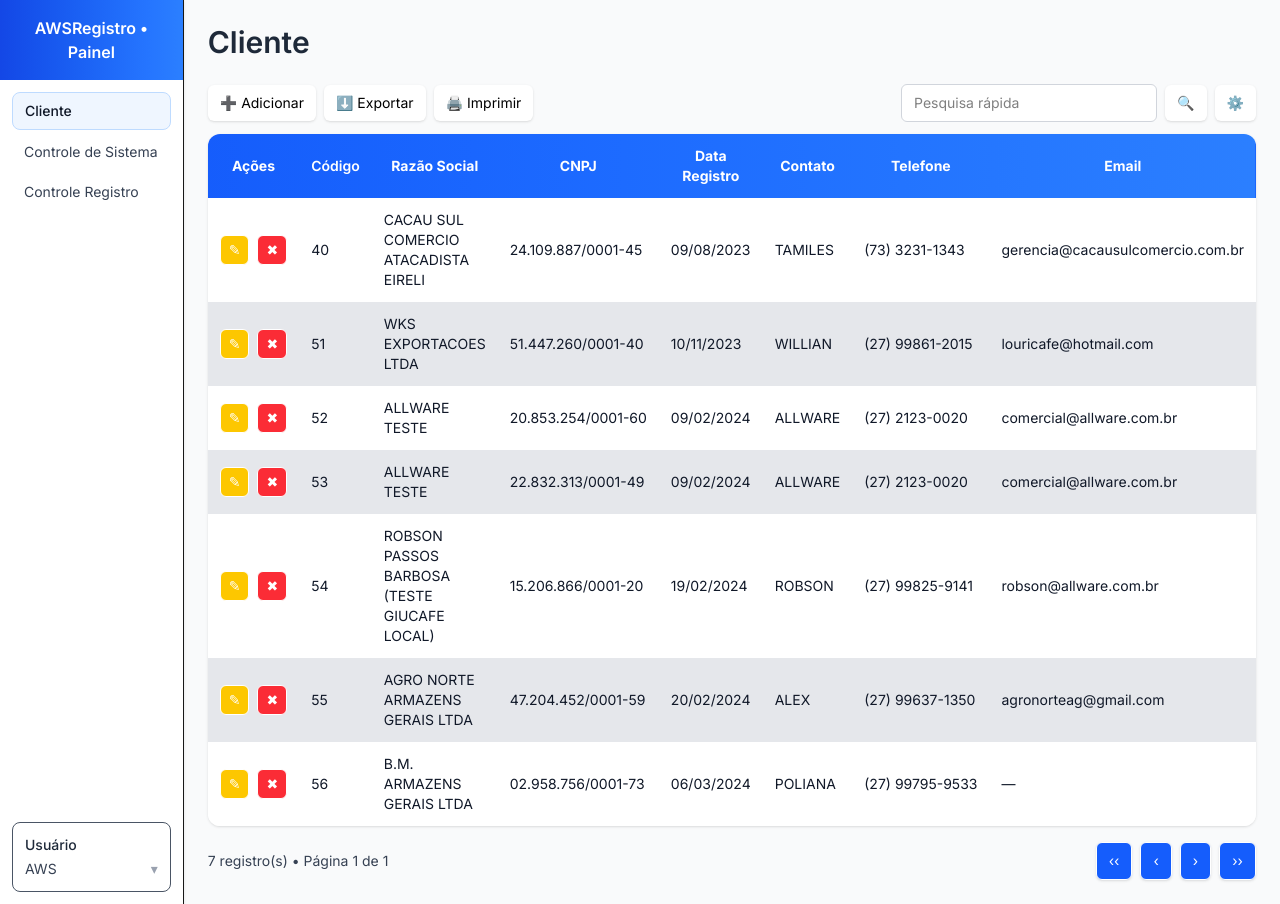
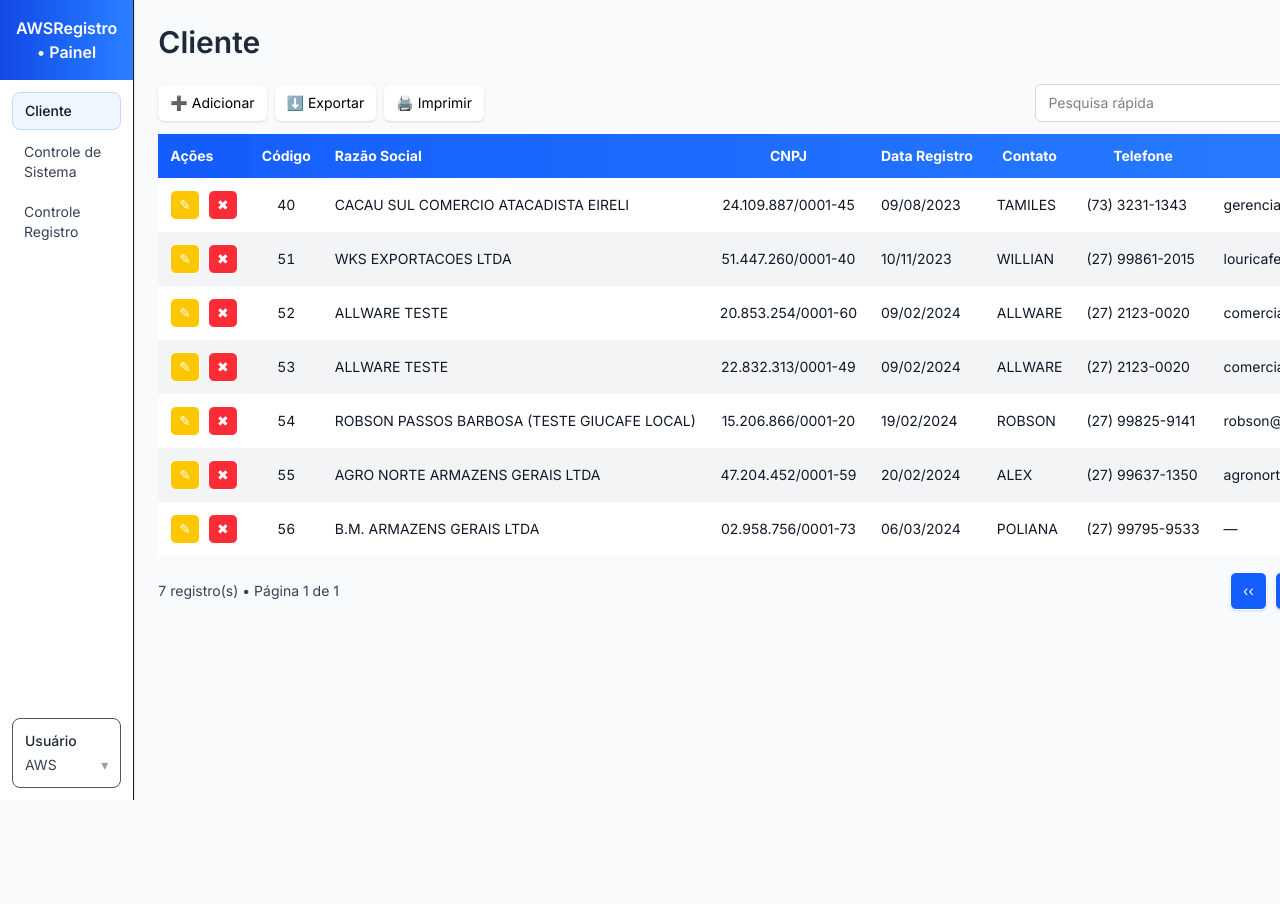
Before and after one commit to justRenzinza/AWSRegistro, a Next.js app: page /clientes in a window 1280 px wide. After the commit the page ends 800 px from the top, so only its background shows below. Built offline with nearby package versions, Linux system fonts and the light colour scheme.

Commit message:
alteraçoes e estudos sobre responsividade

```diff
--- a/app/(pages)/clientes/page.tsx
+++ b/app/(pages)/clientes/page.tsx
@@ -2,8 +2,6 @@
 
 import { useMemo, useState } from "react";
 import { toCSV, downloadCSV } from "../../helpers/export";
-import { matchFields } from "../../helpers/search";
-
 
 /* ========= tipos ========= */
 export type Cliente = {
@@ -88,26 +86,17 @@
 	const [editForm, setEditForm] = useState<Partial<Cliente>>({});
 	const [errors, setErrors] = useState<{ cnpj?: string; email?: string }>({});
 
-	const filtered = useMemo(() => {
+	/* busca (código, razão social, cnpj, data, contato, telefone, email) */
+	const filtered = useMemo<Cliente[]>(() => {
 		const q = query.trim().toLowerCase();
-
-	// busca por razaoSocial, codigo, email (e também cnpj/telefone/contato/dataRegistro)
-	let data = rows.filter(r =>
-		matchFields(
-			r,
-			q,
-			["razaoSocial", "codigo", "email", "cnpj", "telefone", "contato", "dataRegistro"]
-		)
+		let data = rows.filter((r) =>
+			[r.codigo, r.razaoSocial, r.cnpj, r.dataRegistro, r.contato, r.telefone, r.email]
+				.join(" ")
+				.toLowerCase()
+				.includes(q)
 		);
-
-	// ordenação
 		if (sortKey && sortDir) {
 			data = [...data].sort((a, b) => {
-			if (sortKey === "codigo") {
-				const na = Number(a.codigo) || 0;
-				const nb = Number(b.codigo) || 0;
-				return sortDir === "asc" ? na - nb : nb - na;
-			}
 				const va = String(a[sortKey] ?? "").toLowerCase();
 				const vb = String(b[sortKey] ?? "").toLowerCase();
 				if (va < vb) return sortDir === "asc" ? -1 : 1;
@@ -115,7 +104,6 @@
 				return 0;
 			});
 		}
-
 		return data;
 	}, [rows, query, sortKey, sortDir]);
 
@@ -265,19 +253,16 @@
 				{/* área principal */}
 				<div className="flex-1">
 					{/* topo mobile */}
-					<div className="sticky top-0 z-10 flex items-center gap-3 border-b bg-white px-4 py-3 sm:hidden">
+					<div className="sticky top-0 z-10 flex items-center gap-3 border-b bg-gradient-to-r from-blue-600 to-blue-500 px-4 py-3 sm:hidden">
 						<button
 							className="rounded-md border px-3 py-2 text-sm shadow transition-transform hover:scale-105"
 							onClick={() => setOpenSidebar(true)}
-							aria-label="Abrir menu"
-						>
-							☰
-						</button>
-						<div className="ml-1 font-medium">Cliente</div>
+							aria-label="Abrir menu">☰</button>
+						<div className="ml-1 font-semibold">AWSRegistro | Painel</div>
 					</div>
 
 					<main className="mx-auto max-w-7xl p-4 md:p-6">
-						<h1 className="mb-6 text-3xl font-semibold text-gray-800">Cliente</h1>
+						<h1 className="mb-6 text-2xl sm:text-3xl font-semibold text-gray-800">Cliente</h1>
 
 						{/* ações + busca */}
 						<div className="mb-3 flex flex-col gap-3 md:flex-row md:items-center md:justify-between">
@@ -293,70 +278,126 @@
 									placeholder="Pesquisa rápida"
 									value={query}
 									onChange={(e) => { setQuery(e.target.value); setPage(1); }}
-									className="w-64 rounded-md border text-black border-gray-300 bg-white px-3 py-2 text-sm"
+									className="w-full sm:w-64 rounded-md border text-black border-gray-300 bg-white px-3 py-2 text-sm"
 								/>
 								<button className="rounded-md bg-white px-3 py-2 text-sm shadow">🔍</button>
 								<button className="rounded-md bg-white px-3 py-2 text-sm shadow">⚙️</button>
 							</div>
 						</div>
 
-						{/* tabela */}
-						<div className="overflow-hidden rounded-xl bg-white shadow">
-							<table className="min-w-full border-separate border-spacing-0">
+						{/* TABELA — scroll só aqui; sticky apenas no md+ */}
+<div className="-mx-4 sm:mx-0 relative">
+	{/* este é o ÚNICO lugar com overflow-x */}
+	<div className="overflow-x-auto no-scrollbar touch-pan-x px-4 sm:px-0">
+		{/* 👇 Força a largura mínima no wrapper, NÃO no <table> */}
+		<div className="min-w-[980px] md:min-w-0">
+			<table className="w-full table-auto border-separate border-spacing-0 text-xs sm:text-sm bg-white rounded-xl shadow">
 				<thead>
-									<tr className="bg-gradient-to-r from-blue-600 to-blue-500 text-center text-sm text-white">
-										<th className="sticky top-0 z-[1] w-28 px-3 py-3">Ações</th>
-										<th className="font-semibold sticky top-0 z-[1] w-24 cursor-pointer px-3 py-3" onClick={() => toggleSort("codigo")}>Código {sortKey === "codigo" ? (sortDir === "asc" ? "▲" : "▼") : ""}</th>
-										<th className="sticky top-0 z-[1] cursor-pointer px-3 py-3" onClick={() => toggleSort("razaoSocial")}>Razão Social {sortKey === "razaoSocial" ? (sortDir === "asc" ? "▲" : "▼") : ""}</th>
-										<th className="sticky top-0 z-[1] cursor-pointer px-3 py-3" onClick={() => toggleSort("cnpj")}>CNPJ {sortKey === "cnpj" ? (sortDir === "asc" ? "▲" : "▼") : ""}</th>
-										<th className="sticky top-0 z-[1] cursor-pointer px-3 py-3" onClick={() => toggleSort("dataRegistro")}>Data Registro {sortKey === "dataRegistro" ? (sortDir === "asc" ? "▲" : "▼") : ""}</th>
-										<th className="sticky top-0 z-[1] cursor-pointer px-3 py-3" onClick={() => toggleSort("contato")}>Contato {sortKey === "contato" ? (sortDir === "asc" ? "▲" : "▼") : ""}</th>
-										<th className="sticky top-0 z-[1] cursor-pointer px-3 py-3" onClick={() => toggleSort("telefone")}>Telefone {sortKey === "telefone" ? (sortDir === "asc" ? "▲" : "▼") : ""}</th>
-										<th className="sticky top-0 z-[1] cursor-pointer px-3 py-3" onClick={() => toggleSort("email")}>Email {sortKey === "email" ? (sortDir === "asc" ? "▲" : "▼") : ""}</th>
+					<tr className="bg-gradient-to-r from-blue-600 to-blue-500 text-white">
+						{/* sticky só em md+ */}
+						<th className="px-3 py-3 w-28 text-left whitespace-nowrap md:sticky md:left-0 md:z-20 md:bg-blue-600/95 md:backdrop-blur">
+							Ações
+						</th>
+						<th
+							className="px-3 py-3 w-20 text-center whitespace-nowrap cursor-pointer"
+							onClick={() => toggleSort("codigo")}
+						>
+							Código {sortKey === "codigo" ? (sortDir === "asc" ? "▲" : "▼") : ""}
+						</th>
+						<th
+							className="px-3 py-3 text-left whitespace-nowrap cursor-pointer"
+							onClick={() => toggleSort("razaoSocial")}
+						>
+							Razão Social {sortKey === "razaoSocial" ? (sortDir === "asc" ? "▲" : "▼") : ""}
+						</th>
+						<th
+							className="px-3 py-3 text-center whitespace-nowrap cursor-pointer"
+							onClick={() => toggleSort("cnpj")}
+						>
+							CNPJ {sortKey === "cnpj" ? (sortDir === "asc" ? "▲" : "▼") : ""}
+						</th>
+						<th
+							className="px-3 py-3 whitespace-nowrap hidden sm:table-cell cursor-pointer"
+							onClick={() => toggleSort("dataRegistro")}
+						>
+							Data Registro {sortKey === "dataRegistro" ? (sortDir === "asc" ? "▲" : "▼") : ""}
+						</th>
+						<th
+							className="px-3 py-3 whitespace-nowrap hidden sm:table-cell cursor-pointer"
+							onClick={() => toggleSort("contato")}
+						>
+							Contato {sortKey === "contato" ? (sortDir === "asc" ? "▲" : "▼") : ""}
+						</th>
+						<th
+							className="px-3 py-3 whitespace-nowrap hidden sm:table-cell cursor-pointer"
+							onClick={() => toggleSort("telefone")}
+						>
+							Telefone {sortKey === "telefone" ? (sortDir === "asc" ? "▲" : "▼") : ""}
+						</th>
+						<th
+							className="px-3 py-3 whitespace-nowrap hidden sm:table-cell cursor-pointer"
+							onClick={() => toggleSort("email")}
+						>
+							Email {sortKey === "email" ? (sortDir === "asc" ? "▲" : "▼") : ""}
+						</th>
 					</tr>
 				</thead>
-								<tbody className="text-sm text-gray-900">
+
+				<tbody className="text-gray-900">
 					{pageData.map((r, idx) => (
-										<tr key={r.id} className={idx % 2 === 0 ? "bg-white" : "bg-gray-200"}>
-											<td className="px-3 py-3">
-												<div className="flex items-center justify-center gap-2">
+						<tr key={r.id} className={idx % 2 === 0 ? "bg-white" : "bg-gray-100"}>
+							{/* sticky só em md+; no mobile libera o arraste */}
+							<td className="px-3 py-3 md:sticky md:left-0 md:z-10 md:bg-inherit">
+								<div className="flex items-center justify-center gap-2 select-none">
 									<button
 										onClick={() => handleEditOpen(r.id)}
-														className="rounded-md border text-white bg-yellow-400 px-2 py-1 hover:bg-yellow-500 hover:scale-105 transition"
+										className="rounded-md border text-white bg-yellow-400 px-2 py-1 hover:bg-yellow-500 transition"
 										title="Editar"
 									>
 										✎
 									</button>
 									<button
 										onClick={() => handleDelete(r.id)}
-														className="rounded-md border bg-red-500 text-white px-2 py-1 hover:bg-red-600 hover:scale-105 transition"
+										className="rounded-md border bg-red-500 text-white px-2 py-1 hover:bg-red-600 transition"
 										title="Excluir"
 									>
 										✖
 									</button>
 								</div>
 							</td>
-											<td className="px-3 py-3">{r.codigo}</td>
-											<td className="px-3 py-3">{r.razaoSocial}</td>
-											<td className="px-3 py-3 whitespace-nowrap">{formatCNPJ(r.cnpj)}</td>
-											<td className="px-3 py-3">{r.dataRegistro}</td>
-											<td className="px-3 py-3">{r.contato}</td>
-											<td className="px-3 py-3 whitespace-nowrap">{formatPhone(r.telefone)}</td>
-											<td className="px-3 py-3">
+
+							<td className="px-3 py-3 whitespace-nowrap text-center tabular-nums">{r.codigo}</td>
+							<td className="px-3 py-3 whitespace-nowrap">{r.razaoSocial}</td>
+							<td className="px-3 py-3 whitespace-nowrap text-center">{formatCNPJ(r.cnpj)}</td>
+							<td className="px-3 py-3 whitespace-nowrap hidden sm:table-cell">{r.dataRegistro}</td>
+							<td className="px-3 py-3 whitespace-nowrap hidden sm:table-cell">{r.contato}</td>
+							<td className="px-3 py-3 whitespace-nowrap hidden sm:table-cell">{formatPhone(r.telefone)}</td>
+							<td className="px-3 py-3 whitespace-nowrap hidden sm:table-cell">
 								<a href={`mailto:${r.email}`} className="underline-offset-2 hover:underline">
 									{r.email}
 								</a>
 							</td>
 						</tr>
 					))}
+
 					{pageData.length === 0 && (
 						<tr>
-											<td className="px-3 py-8 text-center text-gray-500" colSpan={8}>Nenhum registro encontrado.</td>
+							<td className="px-3 py-8 text-center text-gray-500" colSpan={8}>
+								Nenhum registro encontrado.
+							</td>
 						</tr>
 					)}
 				</tbody>
 			</table>
 		</div>
+	</div>
+</div>
+
+
+
+
+
+
 
 						{/* paginação */}
 						<div className="mt-4 flex flex-wrap items-center justify-between gap-3 text-black">
@@ -374,7 +415,7 @@
 
 			{/* popup adicionar/editar */}
 			{editingId !== null && (
-				<div className="fixed inset-0 z-50 flex items-center justify-center bg-black/50">
+				<div className="fixed inset-0 z-50 flex items-center justify-center bg-black/50 p-3">
 					<div className="w-full max-w-2xl rounded-xl bg-white p-6 shadow-lg">
 						<h2 className="mb-4 text-xl font-semibold text-blue-700">
 							{editingId === 0 ? "Adicionar Cliente" : "Editar Cliente"}
--- a/app/(pages)/controle-sistema/page.tsx
+++ b/app/(pages)/controle-sistema/page.tsx
@@ -1,12 +1,10 @@
 "use client";
 
 import { useMemo, useState } from "react";
-import { matchFields } from "../../helpers/search";
 
 /* ------------ base de clientes (para o select) ----------- */
-type Cliente = { id: number; nome: string };
-
-const clientes: Cliente[] = [
+type ClienteBase = { id: number; nome: string; };
+const clientes: ClienteBase[] = [
 	{ id: 1, nome: "CACAU SUL COMERCIO ATACADISTA EIRELI" },
 	{ id: 2, nome: "WKS EXPORTACOES LTDA" },
 	{ id: 3, nome: "ALLWARE TESTE" },
@@ -16,14 +14,8 @@
 	{ id: 7, nome: "B.M. ARMAZENS GERAIS LTDA" },
 ];
 
-/* ------------ opções de sistemas para o select ----------- */
-const sistemas = [
-	"SACEX",
-	"ERP Allware",
-	"Portal Cliente",
-	"Financeiro",
-	"Mobile App",
-] as const;
+/* ------------ opções de sistemas ----------- */
+const sistemas = ["SACEX"] as const;
 
 type StatusContrato =
 	| "Regular"
@@ -40,8 +32,11 @@
 	status: StatusContrato;
 };
 
-/* ------------ seed: exemplo p/ TODOS os clientes ---------- */
+/* ------------ seed ----------- */
 const seed: ControleSistema[] = clientes.map((c, idx) => {
+	const sist = sistemas[idx % sistemas.length];
+	const lic = [5, 3, 12, 8, 2, 10, 6][idx % 7];
+	const dias = [31, 15, 7, 10, 20, 5, 30][idx % 7];
 	const statusPool: StatusContrato[] = [
 		"Regular",
 		"Irregular (Sem Restrição)",
@@ -51,9 +46,9 @@
 	return {
 		id: 100 + idx,
 		clienteId: c.id,
-		sistema: sistemas[idx % sistemas.length],
-		qtdLicenca: [5, 3, 12, 8, 2, 10, 6][idx % 7],
-		qtdDiaLiberacao: [31, 15, 7, 10, 20, 5, 30][idx % 7],
+		sistema: sist,
+		qtdLicenca: lic,
+		qtdDiaLiberacao: dias,
 		status: statusPool[idx % statusPool.length],
 	};
 });
@@ -97,21 +92,20 @@
 
 	const filtered = useMemo(() => {
 		const q = query.trim().toLowerCase();
-
 		let data = rows.filter(r =>
-			matchFields(
-				r,
-				q,
-				["sistema", "qtdLicenca", "qtdDiaLiberacao", "status"],
-				[nomeCliente(r.clienteId)]
-			)
+			[
+				nomeCliente(r.clienteId),
+				r.sistema,
+				String(r.qtdLicenca),
+				String(r.qtdDiaLiberacao),
+				r.status,
+			].join(" ").toLowerCase().includes(q)
 		);
 
 		if (sortKey && sortDir) {
 			data = [...data].sort((a, b) => {
 				let va = "";
 				let vb = "";
-
 				if (sortKey === "cliente") {
 					va = nomeCliente(a.clienteId).toLowerCase();
 					vb = nomeCliente(b.clienteId).toLowerCase();
@@ -119,16 +113,13 @@
 					va = String(a[sortKey] ?? "").toLowerCase();
 					vb = String(b[sortKey] ?? "").toLowerCase();
 				}
-
 				if (va < vb) return sortDir === "asc" ? -1 : 1;
 				if (va > vb) return sortDir === "asc" ? 1 : -1;
 				return 0;
 			});
 		}
-
-	return data;
-}, [rows, query, sortKey, sortDir]);
-
+		return data;
+	}, [rows, query, sortKey, sortDir]);
 
 	const totalPages = Math.max(1, Math.ceil(filtered.length / pageSize));
 	const pageData = filtered.slice((page - 1) * pageSize, page * pageSize);
@@ -204,30 +195,22 @@
 	return (
 		<div className="min-h-screen bg-gray-50">
 			<div className="flex">
-				{/* ============ SIDEBAR (DESKTOP) — AJUSTADA ========= */}
+				{/* sidebar (desktop) */}
 				<aside className="hidden sm:flex sm:flex-col sm:w-64 sm:min-h-screen sm:sticky sm:top-0 sm:bg-white sm:shadow sm:border-r">
 					<div className="bg-gradient-to-r from-blue-700 to-blue-500 p-4 text-white">
-						<div className="font-semibold flex-1 text-center">AWSRegistro • Painel</div>
+						<div className="flex items-center gap-3">
+							<div className="font-semibold flex-1 text-center">AWSRegistro • Painel</div>
+						</div>
 					</div>
 
 					<nav className="flex-1 p-3">
-						<a
-							href="/clientes"
-							className="mb-1 block rounded-lg px-3 py-2 text-sm text-gray-700 hover:bg-gray-100"
-						>
+						<a href="/clientes" className="mb-1 block rounded-lg px-3 py-2 text-sm text-gray-700 hover:bg-gray-100">
 							Cliente
 						</a>
-						<a
-							href="/controle-sistema"
-							className="mb-1 flex items-center justify-between rounded-lg px-3 py-2 text-sm font-medium text-gray-900 bg-blue-50 border border-blue-200"
-						>
+						<a href="/controle-sistema" className="mb-1 flex items-center justify-between rounded-lg px-3 py-2 text-sm font-medium text-gray-900 bg-blue-50 border border-blue-200">
 							<span>Controle de Sistema</span>
-							<span className="text-xs text-blue-600" />
 						</a>
-						<a
-							href="#"
-							className="mb-1 block rounded-lg px-3 py-2 text-sm text-gray-700 hover:bg-gray-100"
-						>
+						<a href="#" className="mb-1 block rounded-lg px-3 py-2 text-sm text-gray-700 hover:bg-gray-100">
 							Controle Registro
 						</a>
 					</nav>
@@ -243,7 +226,7 @@
 					</div>
 				</aside>
 
-				{/* drawer mobile (mesmo estilo do resto) */}
+				{/* topo mobile */}
 				{openSidebar && (
 					<div className="fixed inset-0 z-40 sm:hidden" aria-hidden="true" onClick={() => setOpenSidebar(false)}>
 						<div className="absolute inset-0 bg-black/40" />
@@ -264,20 +247,14 @@
 
 				{/* área principal */}
 				<div className="flex-1">
-					{/* topo mobile: botão menu */}
-					<div className="sticky top-0 z-10 flex items-center gap-3 border-b bg-white px-4 py-3 sm:hidden">
-						<button
-							className="rounded-md border px-3 py-2 text-sm shadow transition-transform hover:scale-105"
-							onClick={() => setOpenSidebar(true)}
-							aria-label="Abrir menu"
-						>
-							☰
-						</button>
-						<div className="ml-1 font-medium">Controle de Sistema</div>
+					<div className="sticky top-0 z-10 flex bg-gradient-to-r from-blue-600 to-blue-500
+					items-center gap-3 border-b bg-white px-4 py-3 sm:hidden">
+						<button className="rounded-md border px-3 py-2 font-semibold shadow transition-transform hover:scale-105" onClick={() => setOpenSidebar(true)} aria-label="Abrir menu">☰</button>
+						<div className="ml-1 font-semibold">AWSRegistro | Painel</div>
 					</div>
 
 					<main className="mx-auto max-w-7xl p-4 md:p-6">
-						<h1 className="mb-6 text-3xl font-semibold text-gray-800">Controle de Sistema</h1>
+						<h1 className="mb-6 text-2xl sm:text-3xl font-semibold text-gray-800">Controle de Sistema</h1>
 
 						{/* Ações e busca */}
 						<div className="mb-3 flex flex-col gap-3 md:flex-row md:items-center md:justify-between">
@@ -293,40 +270,50 @@
 									placeholder="Pesquisa rápida"
 									value={query}
 									onChange={(e) => { setQuery(e.target.value); setPage(1); }}
-									className="w-64 rounded-md border text-black border-gray-300 bg-white px-3 py-2 text-sm"
+									className="w-full sm:w-64 rounded-md border text-black border-gray-300 bg-white px-3 py-2 text-sm"
 								/>
 								<button className="rounded-md bg-white px-3 py-2 text-sm shadow">🔍</button>
 								<button className="rounded-md bg-white px-3 py-2 text-sm shadow">⚙️</button>
 							</div>
 						</div>
 
-						{/* Tabela com cabeçalho em gradiente (igual Clientes) */}
-						<div className="overflow-hidden rounded-xl bg-white shadow">
-							<table className="min-w-full border-separate border-spacing-0 text-center">
+						{/* Tabela responsiva */}
+						<div className="overflow-x-auto sm:overflow-visible rounded-xl bg-white shadow">
+							<table className="min-w-full border-separate border-spacing-0 text-xs sm:text-sm text-center sm:text-left">
 								<thead>
-									<tr className="bg-gradient-to-r from-blue-600 to-blue-500 text-white text-sm">
-										<th className="sticky top-0 z-[1] w-24 px-3 py-3">Ações</th>
-										<th className="sticky top-0 z-[1] cursor-pointer px-3 py-3 text-left" onClick={() => toggleSort("cliente")}>Cliente {sortKey === "cliente" ? (sortDir === "asc" ? "▲" : "▼") : ""}</th>
-										<th className="sticky top-0 z-[1] cursor-pointer px-3 py-3 text-left" onClick={() => toggleSort("sistema")}>Sistema {sortKey === "sistema" ? (sortDir === "asc" ? "▲" : "▼") : ""}</th>
-										<th className="sticky top-0 z-[1] cursor-pointer px-3 py-3" onClick={() => toggleSort("qtdLicenca")}>Qtd. Licença {sortKey === "qtdLicenca" ? (sortDir === "asc" ? "▲" : "▼") : ""}</th>
-										<th className="sticky top-0 z-[1] cursor-pointer px-3 py-3" onClick={() => toggleSort("qtdDiaLiberacao")}>Qtd. Dias Liberação {sortKey === "qtdDiaLiberacao" ? (sortDir === "asc" ? "▲" : "▼") : ""}</th>
-										<th className="sticky top-0 z-[1] cursor-pointer px-3 py-3" onClick={() => toggleSort("status")}>Status {sortKey === "status" ? (sortDir === "asc" ? "▲" : "▼") : ""}</th>
+									<tr className="bg-gradient-to-r from-blue-600 to-blue-500 text-white">
+										<th className="sticky top-0 z-[1] w-24 px-3 py-3 text-center">Ações</th>
+										<th className="sticky top-0 z-[1] cursor-pointer px-3 py-3 whitespace-nowrap" onClick={() => toggleSort("cliente")}>
+											Cliente {sortKey === "cliente" ? (sortDir === "asc" ? "▲" : "▼") : ""}
+										</th>
+										<th className="sticky top-0 z-[1] cursor-pointer px-3 py-3 whitespace-nowrap" onClick={() => toggleSort("sistema")}>
+											Sistema {sortKey === "sistema" ? (sortDir === "asc" ? "▲" : "▼") : ""}
+										</th>
+										<th className="sticky top-0 z-[1] cursor-pointer px-3 py-3 hidden sm:table-cell" onClick={() => toggleSort("qtdLicenca")}>
+											Qtd. Licença {sortKey === "qtdLicenca" ? (sortDir === "asc" ? "▲" : "▼") : ""}
+										</th>
+										<th className="sticky top-0 z-[1] cursor-pointer px-3 py-3 hidden sm:table-cell" onClick={() => toggleSort("qtdDiaLiberacao")}>
+											Qtd. Dia Liberação {sortKey === "qtdDiaLiberacao" ? (sortDir === "asc" ? "▲" : "▼") : ""}
+										</th>
+										<th className="sticky top-0 z-[1] cursor-pointer px-3 py-3 whitespace-nowrap" onClick={() => toggleSort("status")}>
+											Status {sortKey === "status" ? (sortDir === "asc" ? "▲" : "▼") : ""}
+										</th>
 									</tr>
 								</thead>
-								<tbody className="text-sm text-gray-900">
+								<tbody className="text-gray-900">
 									{pageData.map((r, idx) => (
-										<tr key={r.id} className={idx % 2 === 0 ? "bg-white" : "bg-gray-200"}>
+										<tr key={r.id} className={idx % 2 === 0 ? "bg-white" : "bg-gray-100"}>
 											<td className="px-3 py-3">
 												<div className="flex items-center justify-center gap-2">
 													<button onClick={() => handleEdit(r.id)} className="rounded-md border text-white bg-yellow-400 px-2 py-1 hover:bg-yellow-500 transition" title="Editar">✎</button>
 													<button onClick={() => handleDelete(r.id)} className="rounded-md border bg-red-500 text-white px-2 py-1 hover:bg-red-600 transition" title="Excluir">✖</button>
 												</div>
 											</td>
-											<td className="px-3 py-3 text-left">{nomeCliente(r.clienteId)}</td>
-											<td className="px-3 py-3 text-left">{r.sistema}</td>
-											<td className="px-3 py-3">{r.qtdLicenca}</td>
-											<td className="px-3 py-3">{r.qtdDiaLiberacao}</td>
-											<td className="px-3 py-3">{r.status}</td>
+											<td className="px-3 py-3 whitespace-nowrap">{nomeCliente(r.clienteId)}</td>
+											<td className="px-3 py-3 whitespace-nowrap">{r.sistema}</td>
+											<td className="px-3 py-3 hidden sm:table-cell">{r.qtdLicenca}</td>
+											<td className="px-3 py-3 hidden sm:table-cell">{r.qtdDiaLiberacao}</td>
+											<td className="px-3 py-3 whitespace-nowrap">{r.status}</td>
 										</tr>
 									))}
 
@@ -355,7 +342,7 @@
 
 			{/* -------------------- POPUP -------------------- */}
 			{editingId !== null && (
-				<div className="fixed inset-0 z-50 flex items-center justify-center bg-black/50">
+				<div className="fixed inset-0 z-50 flex items-center justify-center bg-black/50 p-3">
 					<div className="w-full max-w-2xl rounded-xl bg-white p-6 shadow-lg">
 						<h2 className="mb-4 text-xl font-semibold text-blue-700">
 							{editingId === 0 ? "Adicionar Registro" : "Editar Registro"}
@@ -413,7 +400,10 @@
 							<label className="text-sm md:col-span-2">
 								<span className="mb-2 block text-black">Status *</span>
 								<div className="space-y-2 text-black">
-									{(["Regular","Irregular (Sem Restrição)","Irregular (Contrato Cancelado)","Irregular (Com Restrição)"] as StatusContrato[]).map(st => (
+									{(["Regular",
+										"Irregular (Sem Restrição)",
+										"Irregular (Contrato Cancelado)",
+										"Irregular (Com Restrição)"] as StatusContrato[]).map(st => (
 										<label key={st} className="flex items-center gap-2">
 											<input
 												type="radio"
--- a/app/globals.css
+++ b/app/globals.css
@@ -1,5 +1,6 @@
 @import "tailwindcss";
 
+/* ---------- Tokens básicos ---------- */
 :root {
 	--background: #ffffff;
 	--foreground: #171717;
@@ -9,12 +10,17 @@
 		"Apple Color Emoji", "Segoe UI Emoji", "Segoe UI Symbol", "Noto Color Emoji";
 }
 
+/* ---------- Base ---------- */
 html, body {
 	@apply font-sans antialiased text-gray-900 bg-gray-50;
 	-webkit-font-smoothing: antialiased;
 	-moz-osx-font-smoothing: grayscale;
+
+	/* página estática: sem rolagem horizontal no documento */
+	overflow-x: clip;
 }
 
+/* Dark mode automático (opcional) */
 @media (prefers-color-scheme: dark) {
 	:root {
 		--background: #0a0a0a;
@@ -26,3 +32,26 @@
 	background: var(--background);
 	color: var(--foreground);
 }
+
+/* ---------- Utilitários ---------- */
+/* Oculta trilho de scroll (para usar no wrapper da tabela) */
+.no-scrollbar::-webkit-scrollbar {
+  display: none;
+}
+.no-scrollbar {
+  -ms-overflow-style: none;
+  scrollbar-width: none;
+}
+
+/* Scroller horizontal com gesto suave no iOS/Android.
+   Use junto com overflow-x-auto (ou direto como classe utilitária extra). */
+.scroll-x-touch {
+	-webkit-overflow-scrolling: touch;
+  touch-action: pan-x;
+	scroll-behavior: smooth;
+	scrollbar-width: thin;
+}
+
+.debug-scroll {
+	outline: 2px dashed red;
+}
```
Lines whose indentation alone changed are shown as unchanged.
